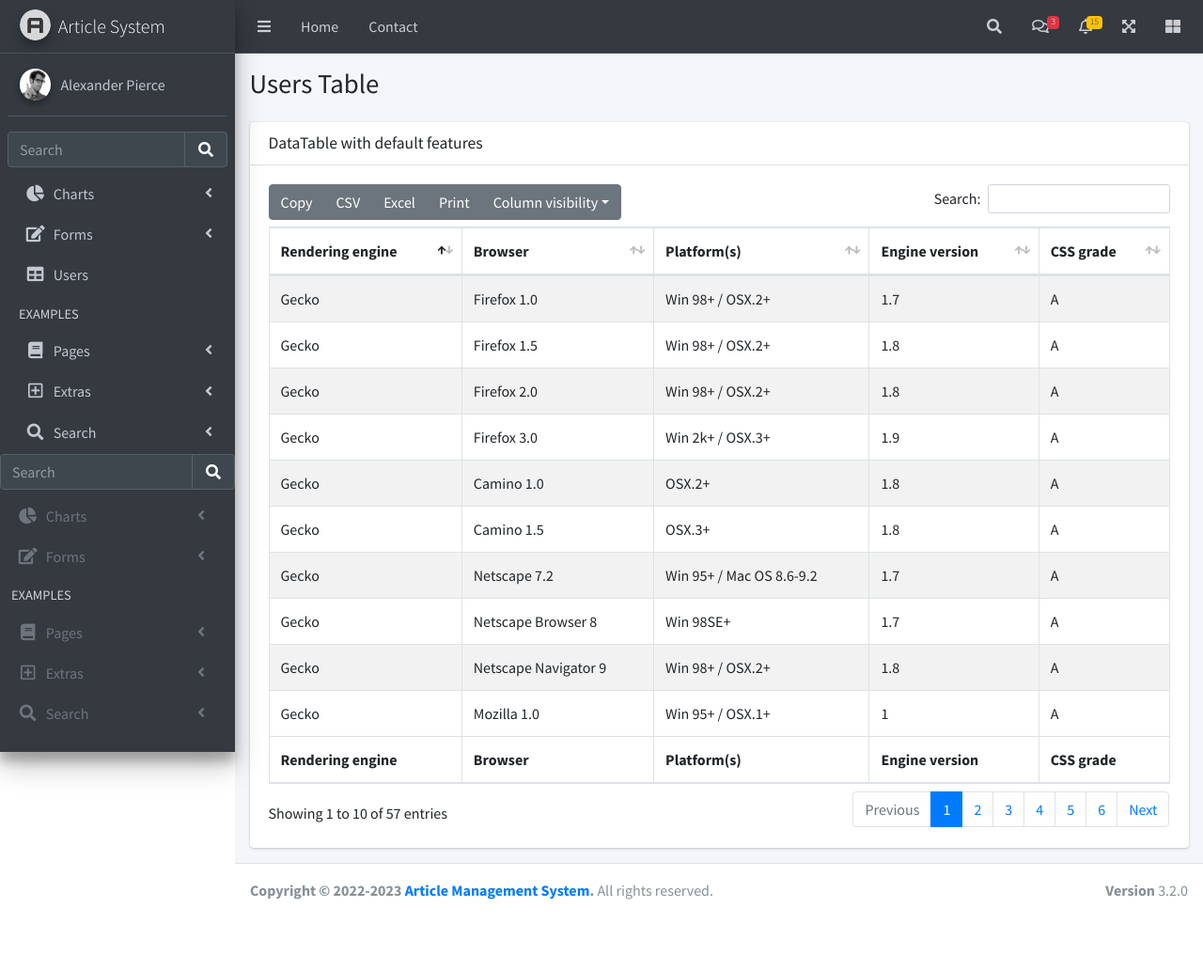
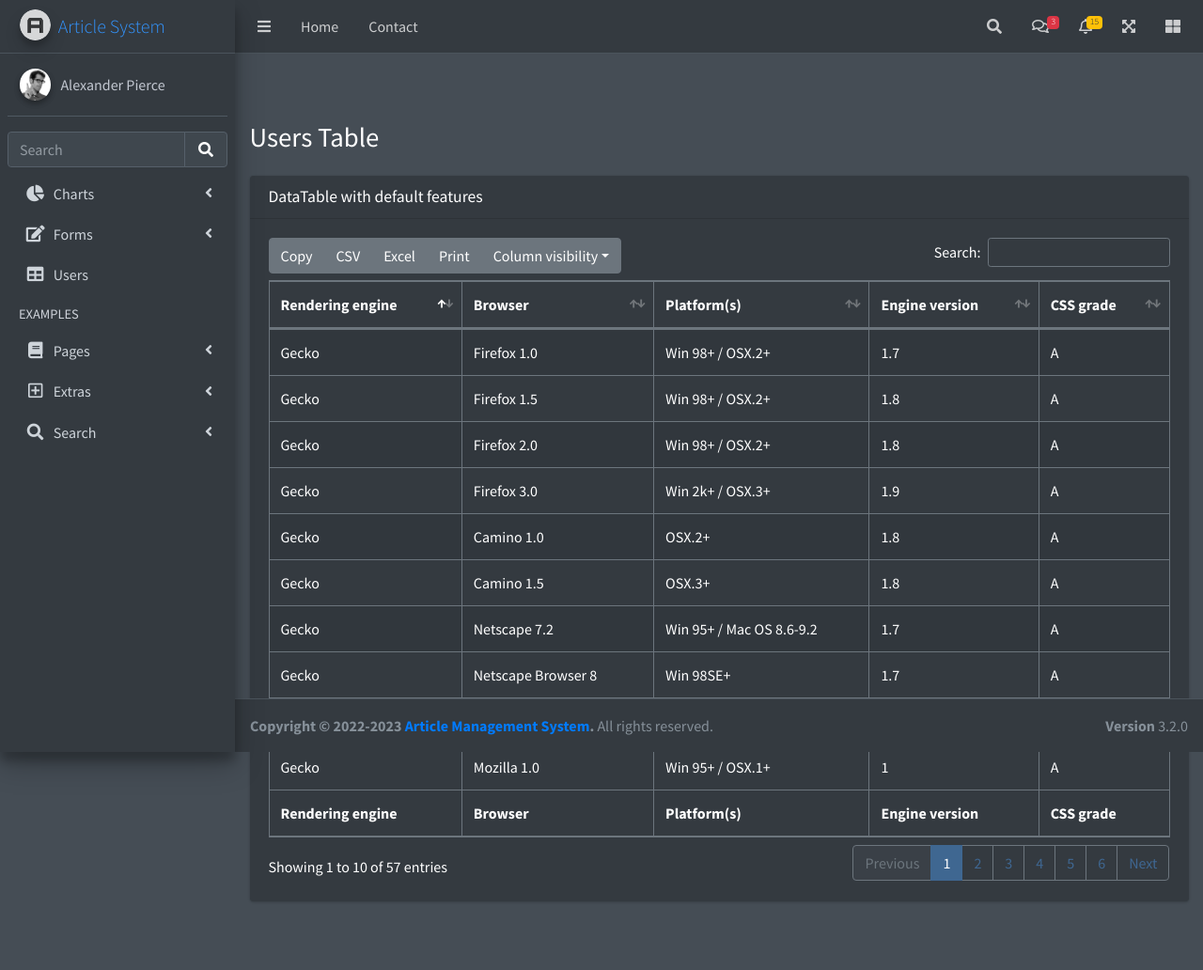
Before and after one commit to AstroCloud-Articles-Mangement-System/Articles-Dashboard, a PHP site: page /users in a window 1280 px wide. Shown: the whole page at 94% size. Before the commit the page ends 957 px from the top, so only its background shows below. Run offline with PHP 8.4, Linux system fonts and the light colour scheme; some libraries are stand-ins or nearby versions.

Commit message:
user page

```diff
--- a/views/pages/users/index.php
+++ b/views/pages/users/index.php
@@ -18,7 +18,7 @@
   <link rel="stylesheet" href="views/dist/css/adminlte.min.css">
 </head>
 
-<body class="hold-transition sidebar-mini">
+<body class="hold-transition dark-mode sidebar-mini layout-fixed layout-navbar-fixed layout-footer-fixed">
   <?php include 'views/partials/preloader.php'; ?>
 
   <!-- Navbar -->
```
